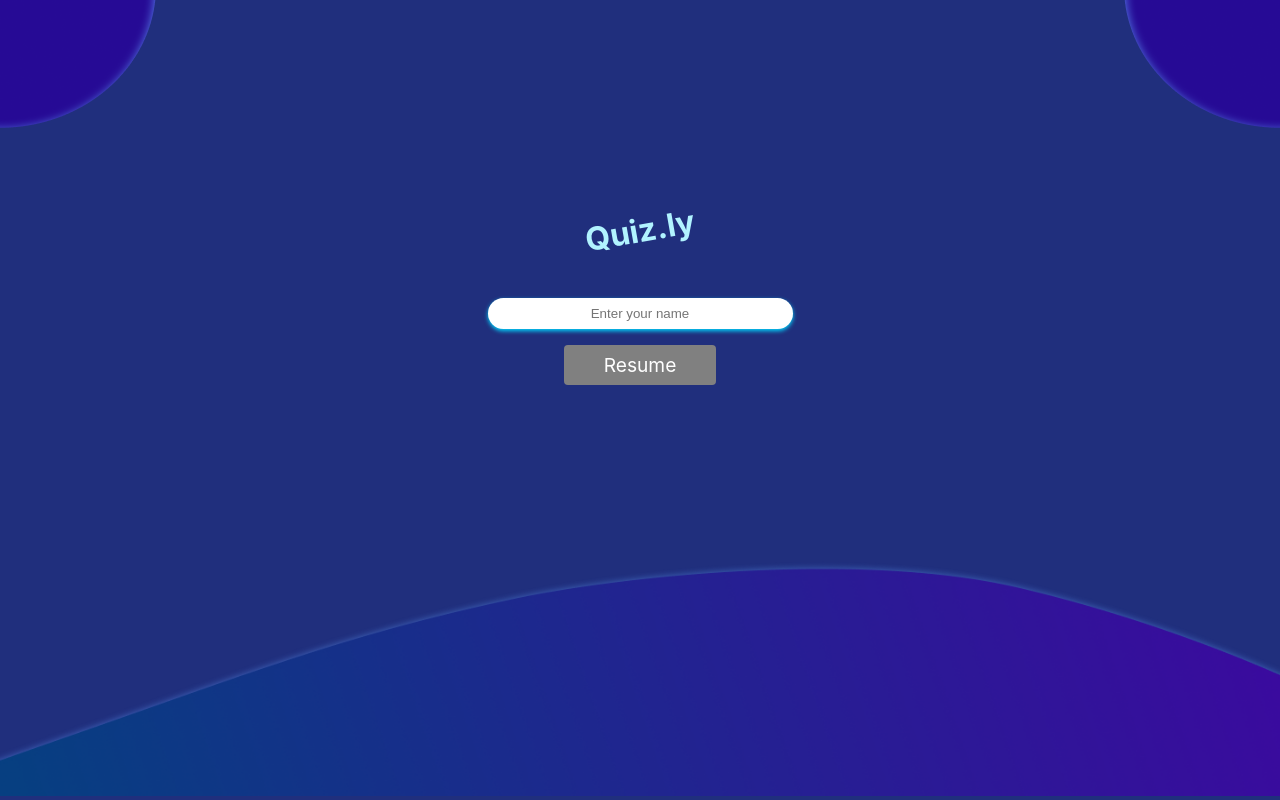
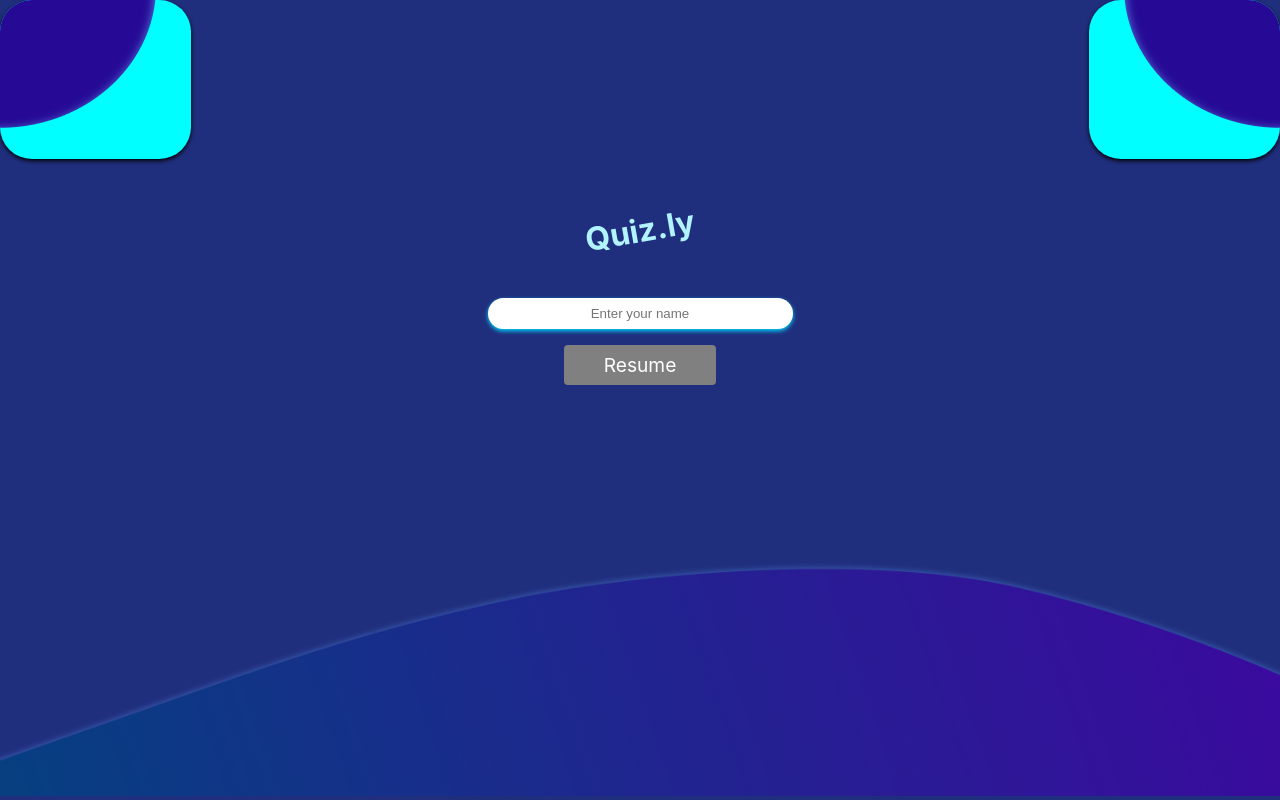
Before and after one commit to avi-11/QuizApp, a React (Create React App) app: page / in a window 1280 px wide. Built offline with nearby package versions, Linux system fonts and the light colour scheme.

Commit message:
-- stlyling IMG components --

```diff
--- a/src/css/home.css
+++ b/src/css/home.css
@@ -58,6 +58,17 @@ body {
 .rightImg {
   position: absolute;
   right: 0;
+  color: aliceblue;
+    background: aqua;
+    border-radius: 2rem;
+    box-shadow: 0px 2px 4px black;
+}
+
+.leftImg{
+  color: aliceblue;
+    background: aqua;
+    border-radius: 2rem;
+    box-shadow: 0px 2px 4px black;
 }
 
 .bottomImg {
```
